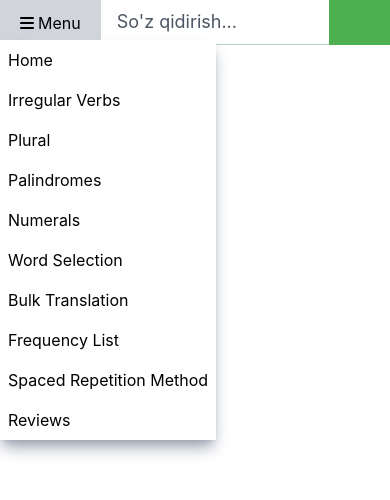
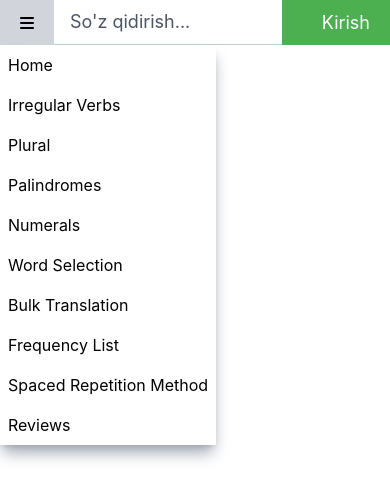
Before and after one commit to r3nzl3rdev/wordcards, a React (Vite) app: page / in a window 390 px wide. Shown: the top 500 px of the page. Built offline with nearby package versions, Linux system fonts and the light colour scheme.

Commit message:
feat: make header responsive

```diff
--- /dev/null
+++ b/src/components/Button.tsx
@@ -0,0 +1,16 @@
+import React, { ReactNode } from "react";
+
+interface ButtonProps extends React.ButtonHTMLAttributes<HTMLButtonElement> {
+  children: ReactNode;
+  className?: string;
+}
+
+const Button: React.FC<ButtonProps> = ({ children, className, ...props }) => {
+  return (
+    <button className={`flex items-center px-5 ${className}`} {...props}>
+      {children}
+    </button>
+  );
+};
+
+export default Button;
--- a/src/components/Header.tsx
+++ b/src/components/Header.tsx
@@ -1,55 +1,19 @@
+import React from "react";
 import Input from "./Input";
 import Menu from "./Menu";
+import { menuOptions } from "../config/menuConfig";
+import Button from "./Button";
 
-const Header = () => {
-  const menuOptions = [
-    {
-      title: "Home", // Главная
-      route: "/home",
-    },
-    {
-      title: "Irregular Verbs",
-      route: "/irregular-verbs",
-    },
-    {
-      title: "Plural", // Множественное число
-      route: "/plural",
-    },
-    {
-      title: "Palindromes", // Палиндромы
-      route: "/palindromes",
-    },
-    {
-      title: "Numerals", // Числительные
-      route: "/numerals",
-    },
-    {
-      title: "Word Selection", // Подбор слов
-      route: "/word-selection",
-    },
-    {
-      title: "Bulk Translation", // Массовый перевод
-      route: "/bulk-translation",
-    },
-    {
-      title: "Frequency List", // Частотный список
-      route: "/frequency-list",
-    },
-    {
-      title: "Spaced Repetition Method", // Метод интервальных повторений
-      route: "/spaced-repetition",
-    },
-    {
-      title: "Reviews", // Отзывы
-      route: "/reviews",
-    },
-  ];
+const Header: React.FC = () => {
   return (
     <div className="flex w-full justify-between bg-green-primary">
       <div className="flex">
         <Menu options={menuOptions} />
         <Input placeholder="So'z qidirish..." />
       </div>
+      <Button className="text-lg text-white hover:text-black hover:bg-gray-300">
+        Kirish
+      </Button>
     </div>
   );
 };
--- a/src/components/Menu.tsx
+++ b/src/components/Menu.tsx
@@ -1,4 +1,5 @@
-import React from "react";
+import React, { useState } from "react";
+import Button from "./Button";
 
 interface Option {
   title: string;
@@ -10,13 +11,18 @@ interface MenuProps {
 }
 
 const Menu: React.FC<MenuProps> = ({ options }) => {
+  const toggleMenu = () => {
+    SetIsMenuOpen(!isMenuOpen);
+  };
+
+  const [isMenuOpen, SetIsMenuOpen] = useState(false);
   return (
     <div className="flex w-full items-center justify-between group text-white hover:text-black hover:bg-gray-300">
-      <div className="flex gap-1 items-center px-5 ">
+      <Button className="gap-1" onClick={toggleMenu}>
         <i className="fa-solid fa-bars"></i>
-        <p className="text-md">Menu</p>
-      </div>
-      <div className="absolute hidden group-hover:flex flex-col left-0 top-10 bg-white shadow-lg shadow-gray-400 text-md">
+        <p className="text-md hidden sm:flex">Menu</p>
+      </Button>
+      <div className="absolute hidden group-hover:flex flex-col left-0 top-[45px] bg-white shadow-lg shadow-gray-400 text-md">
         {options.map((option, index) => (
           <div
             key={index}
--- /dev/null
+++ b/src/config/menuConfig.ts
@@ -0,0 +1,12 @@
+export const menuOptions = [
+  { title: "Home", route: "/home" },
+  { title: "Irregular Verbs", route: "/irregular-verbs" },
+  { title: "Plural", route: "/plural" },
+  { title: "Palindromes", route: "/palindromes" },
+  { title: "Numerals", route: "/numerals" },
+  { title: "Word Selection", route: "/word-selection" },
+  { title: "Bulk Translation", route: "/bulk-translation" },
+  { title: "Frequency List", route: "/frequency-list" },
+  { title: "Spaced Repetition Method", route: "/spaced-repetition" },
+  { title: "Reviews", route: "/reviews" },
+];
```
